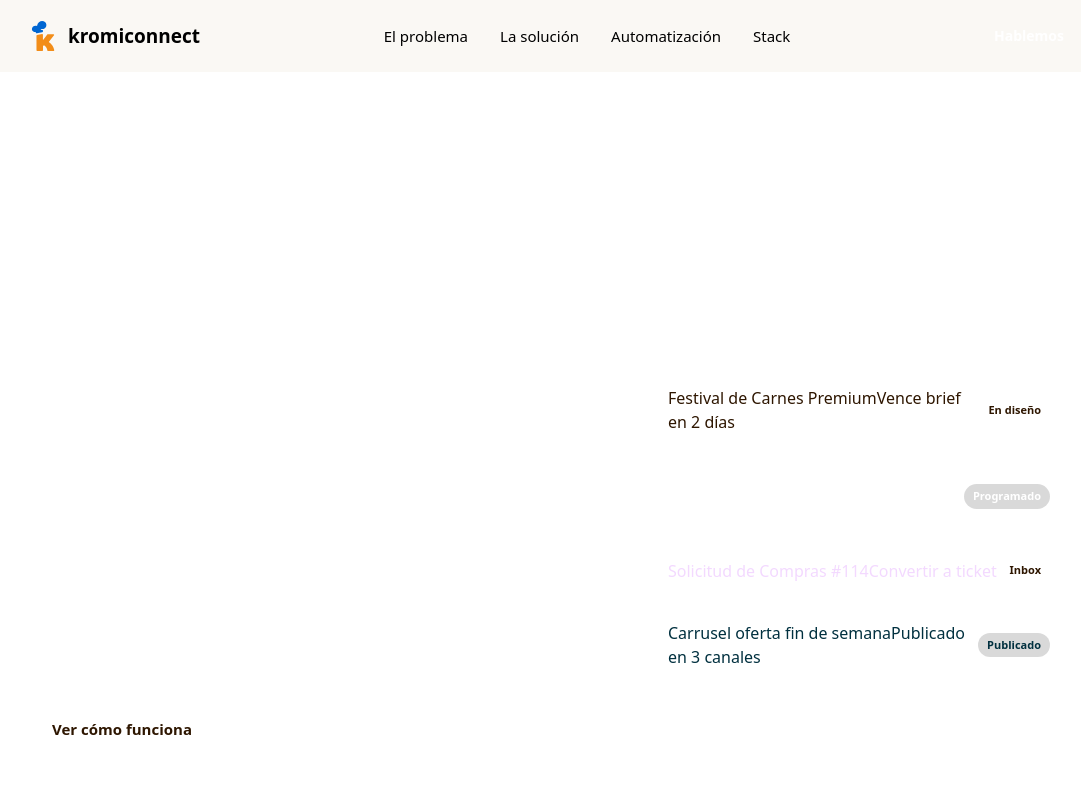
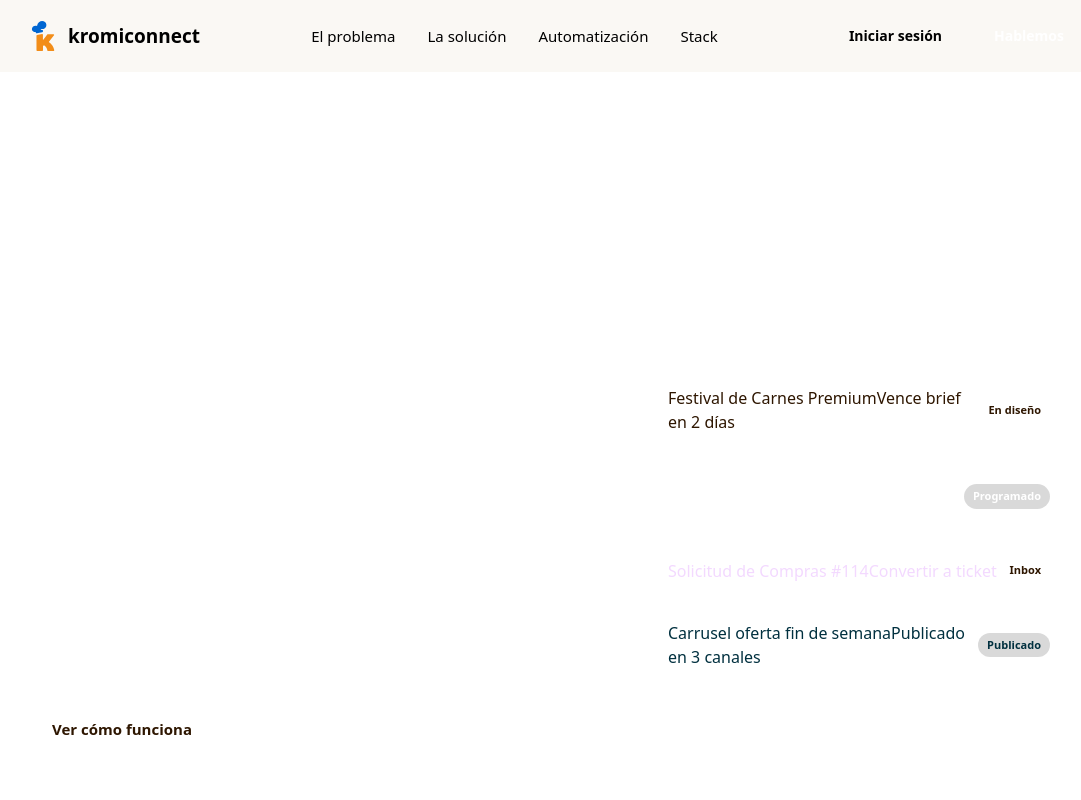
Before and after one commit to ernest0dev/kromi-connect, a Next.js app: page / in a window 1280 px wide. Shown: the top 800 px of the page, without its empty margins (84-1165 px from the left). Built offline with nearby package versions, Linux system fonts and the light colour scheme.

Commit message:
feat(nav): Add login button to landing page and back link to login page
- Nav: Added 'Iniciar sesión' button linking to /auth/login next to 'Hablemos' CTA
- Login page: Added '← Volver al inicio' link below the login form

```diff
--- a/src/app/(auth)/login/page.tsx
+++ b/src/app/(auth)/login/page.tsx
@@ -9,7 +9,7 @@ export default async function LoginPage() {
   if (context?.profile?.role_code === "design") redirect("/design/publications");
   if (context?.user) redirect("/access-pending");
 
-  return (
+return (
     <main className="flex min-h-screen items-center justify-center bg-[#f4f6f9] px-4 py-10">
       <section className="w-full max-w-md rounded-2xl border border-[#e1e6ee] bg-white p-7 shadow-[0_12px_40px_rgba(18,38,63,0.09)] sm:p-9">
         <div className="mb-8 flex items-center gap-3">
@@ -23,6 +23,9 @@ export default async function LoginPage() {
         <h1 className="mb-2 text-2xl font-bold text-[#10233f]">Iniciar sesión</h1>
         <p className="mb-7 text-sm text-[#6b7482]">Ingresa con el correo y la contraseña de tu cuenta.</p>
         <LoginForm />
+        <p className="mt-6 text-center text-sm text-[#6b7482]">
+          <a href="/" className="font-medium text-[#0066d2] hover:underline">← Volver al inicio</a>
+        </p>
       </section>
     </main>
   );
--- a/src/components/Nav.tsx
+++ b/src/components/Nav.tsx
@@ -19,9 +19,14 @@ export function Nav() {
           <a href="#sla">Automatización</a>
           <a href="#stack">Stack</a>
         </div>
-        <a className="nav-cta whitespace-nowrap rounded-full bg-[var(--tinta)] px-5 py-[10px] text-sm font-semibold text-white no-underline" href="#contacto">
-          Hablemos
-        </a>
+        <div className="flex items-center gap-3">
+          <a className="nav-cta whitespace-nowrap rounded-full border border-[var(--borde)] bg-transparent px-5 py-[10px] text-sm font-semibold text-[var(--gris)] no-underline hover:bg-[var(--naranja)] hover:border-[var(--naranja)] hover:text-white" href="/auth/login">
+            Iniciar sesión
+          </a>
+          <a className="nav-cta whitespace-nowrap rounded-full bg-[var(--tinta)] px-5 py-[10px] text-sm font-semibold text-white no-underline" href="#contacto">
+            Hablemos
+          </a>
+        </div>
       </div>
     </nav>
   );
```
